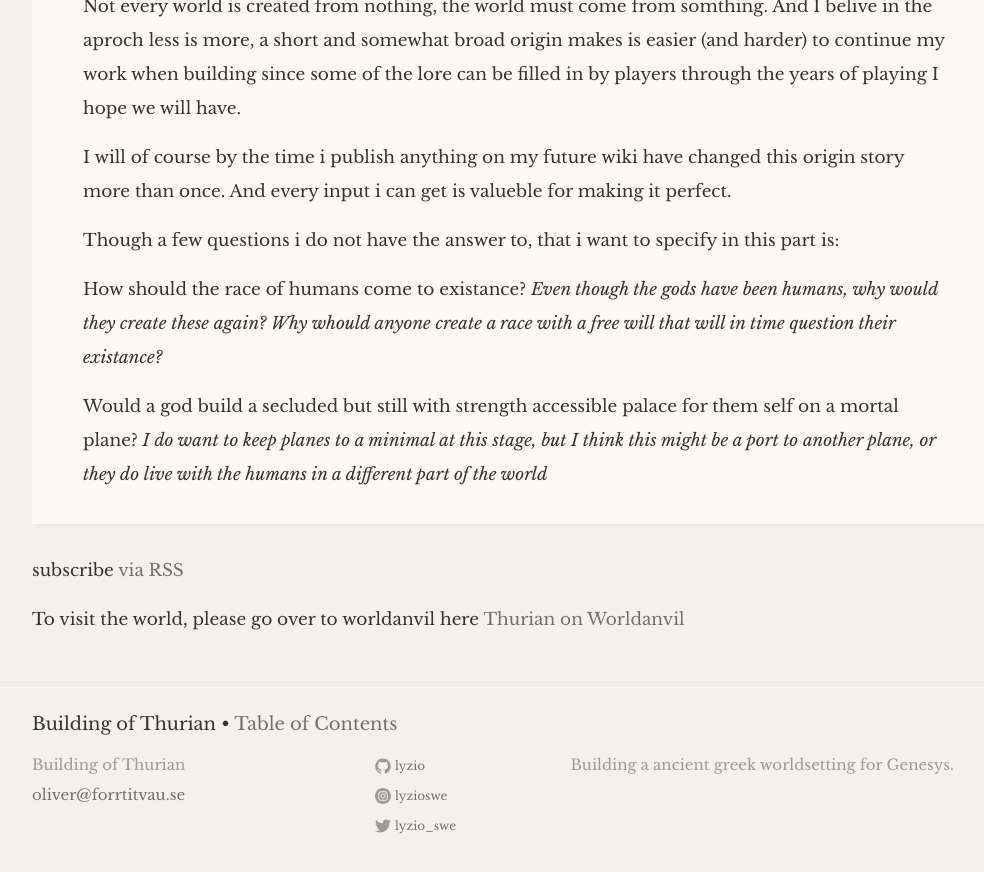
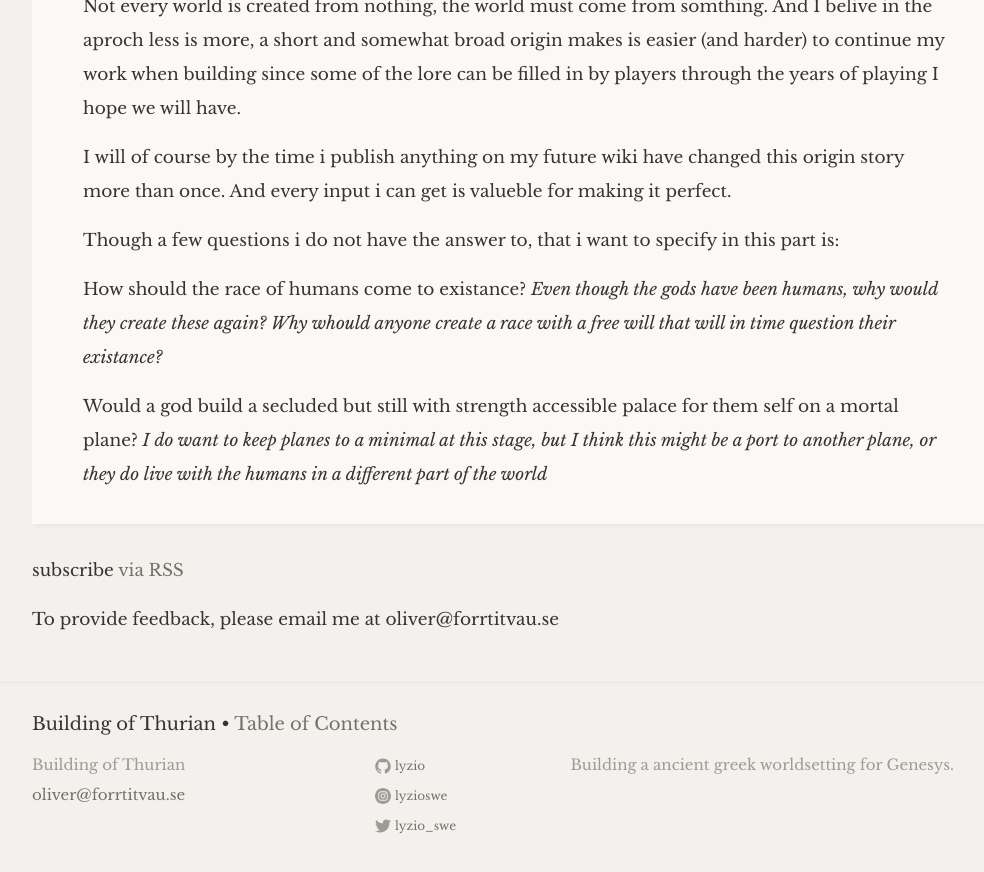
Before and after one commit to lyzio/lyzblog, a Jekyll site: the page built from index.html, in a window 1280 px wide and 900 px high, scrolled down 1549 px. Shown: the top 872 px of the window, without its empty margins (126-1110 px from the left). Built offline with Jekyll 4.4.1, drawn with Linux system fonts in a browser that asks for light colours; some web fonts are replaced.

Commit message:
Update index.html

```diff
--- a/index.html
+++ b/index.html
@@ -27,5 +27,5 @@ layout: default
 	</ul>
 
 	<p class="rss-subscribe">subscribe <a href="{{ "/feed.xml" | prepend: site.baseurl }}">via RSS</a></p>
-	<p> To visit the world, please go over to worldanvil here  <a href="https://www.worldanvil.com/w/thurian-lyzio">Thurian on Worldanvil</a></p>
+	<p>To provide feedback, please email me at oliver@forrtitvau.se</p>
 </div>
```
